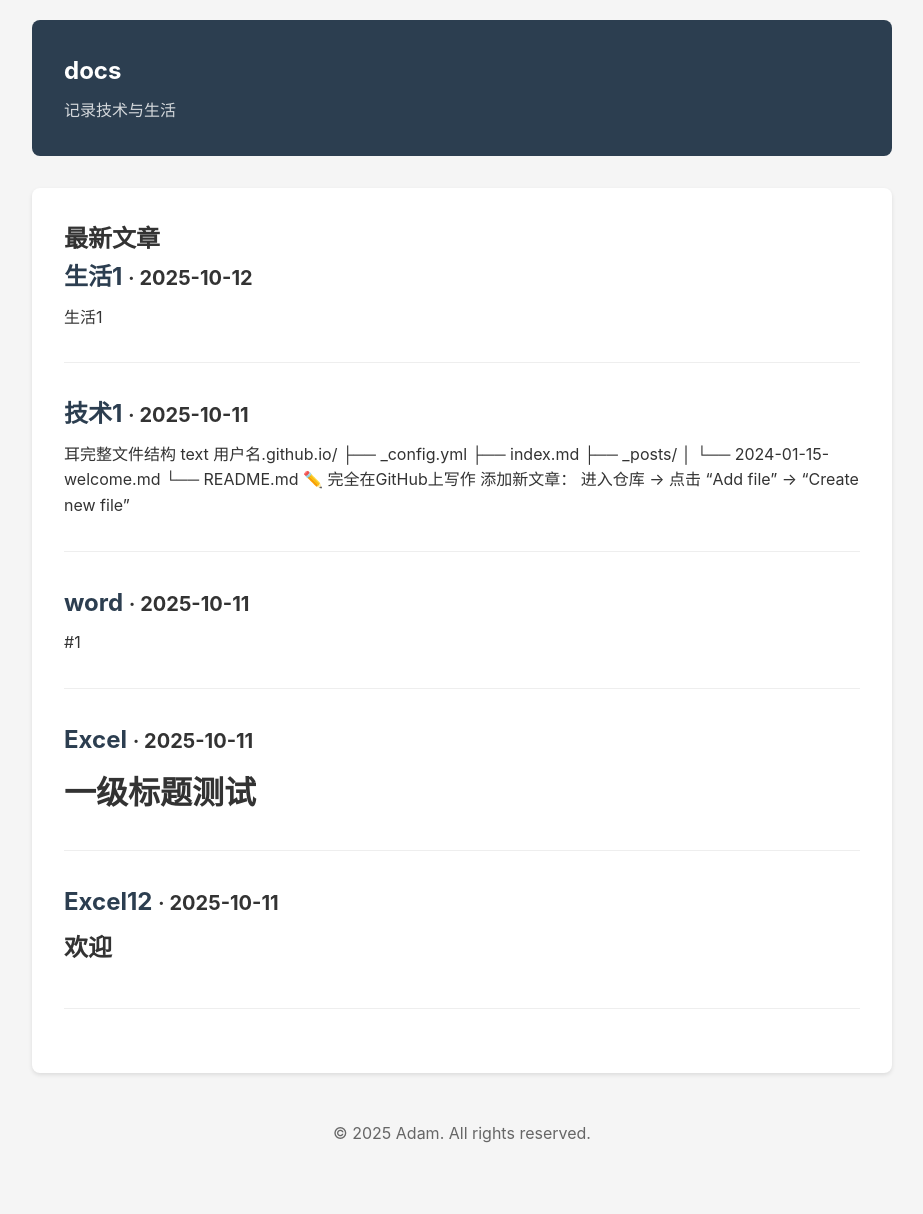
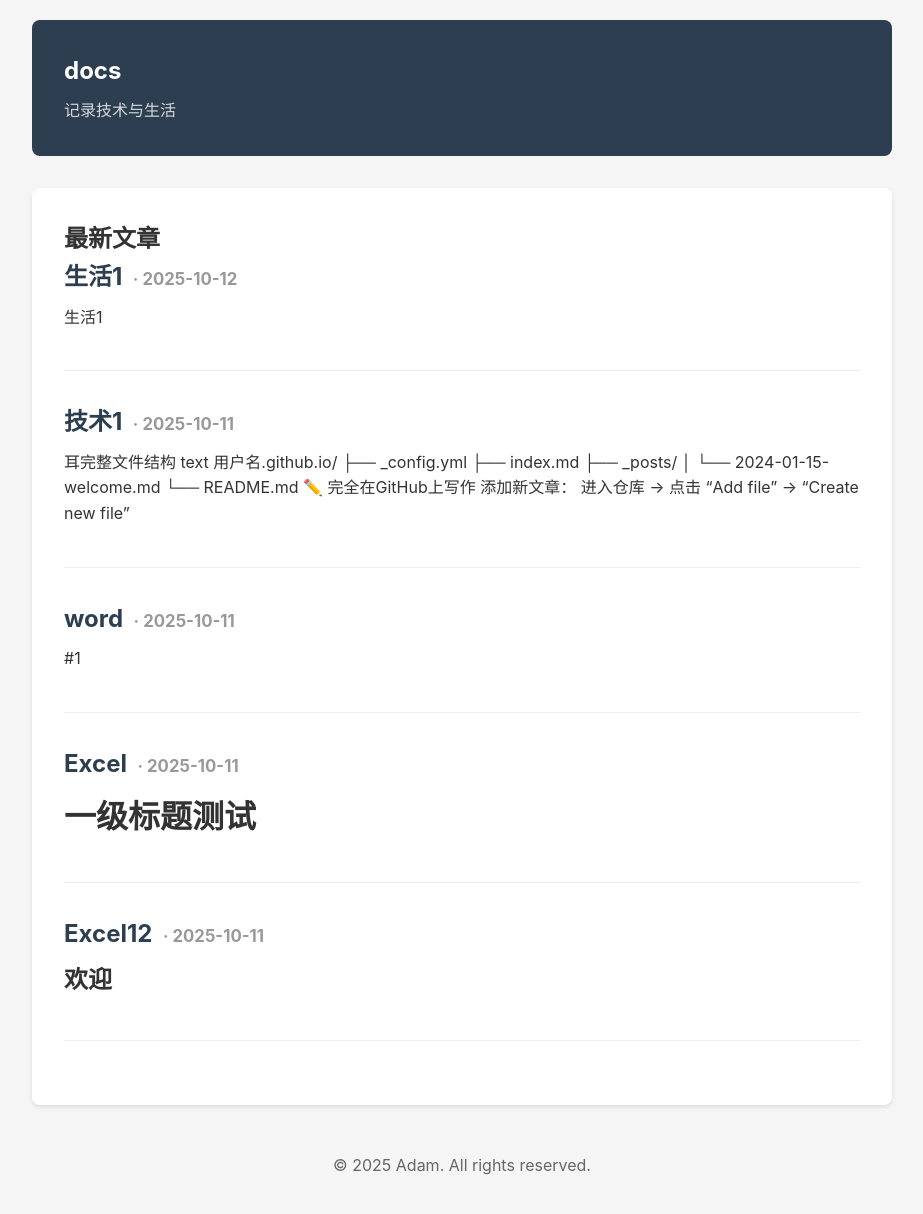
Before and after one commit to lzh210802066/lzh210802066.github.io, a Jekyll site: the page built from index.html, in a window 1280 px wide. Shown: the whole page, without its empty margins (178-1101 px from the left). Built offline with Jekyll 4.4.1, drawn with Linux system fonts in a browser that asks for light colours; before the commit the page ends 1182 px from its top, so only the background shows below that.

Commit message:
Update style.css

```diff
--- a/assets/css/style.css
+++ b/assets/css/style.css
@@ -52,40 +52,67 @@ main {
     box-shadow: 0 2px 4px rgba(0,0,0,0.1);
 }
 
-/* 文章列表外层容器 */
+/* ========== 首页文章列表样式 ========== */
 .post-list {
     list-style: none;         /* 移除默认列表圆点 */
 }
 
-/* 单篇文章条目 */
 .post-list li {
     margin-bottom: 2rem;      /* 条目之间的间距 */
     padding-bottom: 2rem;     /* 内容下内边距 */
     border-bottom: 1px solid #eee; /* 下边分割线 */
 }
 
-/* 每篇文章的标题样式 */
+/* 列表页标题 */
 .post-list h2 {
     margin-bottom: 0.5rem;    /* 标题与正文的间距 */
 }
 
-/* 文章标题链接 */
 .post-list h2 a {
     color: #2c3e50;           /* 深蓝灰色 */
     text-decoration: none;    /* 去掉下划线 */
 }
 
-/* 鼠标悬停在标题时的高亮效果 */
 .post-list h2 a:hover {
-    color: #3498db;           /* 亮蓝色 */
+    color: #3498db;           /* 高亮效果 */
 }
 
-/* 文章正文内容区域 */
-.post-content {
-    margin-top: 2rem;         /* 与标题区分开一点 */
+/* 列表页标题后的小日期 */
+.post-list h2 small.post-date {
+    font-size: 0.7em;         /* 比标题小 */
+    color: #999;              /* 浅灰色 */
+    margin-left: 0.3rem;      /* 与标题间距 */
 }
 
-/* 各级标题样式统一控制 */
+/* 列表页文章摘要 */
+.post-list p {
+    margin-top: 0.5rem;       /* 摘要与标题的间距 */
+}
+
+/* ========== 单篇文章页面样式 ========== */
+.post-header .post-title {
+    font-size: 2rem;          /* 标题适中大小 */
+    font-weight: 700;          /* 加粗 */
+    line-height: 1.3;         /* 行高 */
+    display: flex;            /* 标题与日期同行 */
+    align-items: baseline;    /* 日期对齐底部 */
+    gap: 0.5rem;              /* 标题和日期间距 */
+}
+
+/* 单篇文章标题后的日期 */
+.post-header .post-title .post-date {
+    font-size: 0.65em;        /* 日期比标题小 */
+    color: #999;              /* 浅灰色 */
+}
+
+/* 单篇文章正文内容 */
+.post-content {
+    margin-top: 2rem;         /* 与标题区分开 */
+    font-size: 1rem;          /* 正文字号 */
+    line-height: 1.7;         /* 阅读舒适行距 */
+}
+
+/* 各级标题在文章内容中的统一样式 */
 .post-content h1,
 .post-content h2,
 .post-content h3 {
@@ -99,119 +126,109 @@ main {
     margin-bottom: 1rem;
 }
 
-/* 粗体文字样式 */
+/* 粗体文字 */
 strong {
-    font-weight: 700;         /* 加粗 */
-    color: #2c3e50;           /* 深色强调 */
+    font-weight: 700;
+    color: #2c3e50;
 }
 
-/* 斜体文字样式 */
+/* 斜体文字 */
 em {
-    font-style: italic;       /* 倾斜 */
-    color: #555;              /* 稍浅的灰色 */
+    font-style: italic;
+    color: #555;
 }
 
-/* 行内代码块样式（例如 <code> 片段） */
+/* 行内代码块样式 */
 code {
-    background: #f4f4f4;      /* 灰色背景 */
-    padding: 2px 6px;         /* 内边距 */
-    border-radius: 3px;       /* 圆角 */
-    font-family: 'Courier New', Courier, monospace; /* 等宽字体 */
-    font-size: 0.9em;         /* 稍微缩小一点 */
-    color: #e74c3c;           /* 红色字体 */
+    background: #f4f4f4;
+    padding: 2px 6px;
+    border-radius: 3px;
+    font-family: 'Courier New', Courier, monospace;
+    font-size: 0.9em;
+    color: #e74c3c;
 }
 
-/* 多行代码块样式（<pre><code>...</code></pre>） */
+/* 多行代码块样式 */
 pre {
-    background: #282c34;      /* 深色背景（仿 VS Code 风格） */
+    background: #282c34;
     padding: 1rem;
     border-radius: 5px;
-    overflow-x: auto;         /* 横向滚动（防止长代码溢出） */
-    margin: 1rem 0;           /* 上下间距 */
+    overflow-x: auto;
+    margin: 1rem 0;
 }
 
-/* 代码块内部文字颜色 */
 pre code {
-    background: none;         /* 去掉背景（继承 pre 的背景） */
-    color: #abb2bf;           /* 浅灰文字 */
+    background: none;
+    color: #abb2bf;
     padding: 0;
 }
 
 /* 数学公式样式（KaTeX） */
 .katex {
-    font-size: 1.1em;         /* 稍大一些，让公式更清晰 */
+    font-size: 1.1em;
 }
 
-/* 行间公式区域（display 模式） */
 .katex-display {
-    overflow-x: auto;         /* 横向滚动防止公式太宽 */
-    overflow-y: hidden;       /* 禁止纵向滚动 */
-    padding: 1rem 0;          /* 上下留白 */
+    overflow-x: auto;
+    overflow-y: hidden;
+    padding: 1rem 0;
 }
 
-/* 行内公式不允许换行 */
 .katex-inline {
     white-space: nowrap;
 }
 
 /* 引用块样式 */
 blockquote {
-    border-left: 4px solid #3498db; /* 左边蓝色竖线 */
-    padding-left: 1rem;             /* 内容与线条间距 */
-    margin: 1rem 0;                 /* 上下间距 */
-    color: #666;                    /* 字体颜色偏灰 */
-    font-style: italic;             /* 斜体引用 */
+    border-left: 4px solid #3498db;
+    padding-left: 1rem;
+    margin: 1rem 0;
+    color: #666;
+    font-style: italic;
 }
 
 /* 超链接样式 */
 a {
-    color: #3498db;           /* 蓝色链接 */
-    text-decoration: none;    /* 默认无下划线 */
+    color: #3498db;
+    text-decoration: none;
 }
 
-/* 鼠标悬停时增加下划线 */
 a:hover {
     text-decoration: underline;
 }
 
 /* 页脚样式 */
 footer {
-    text-align: center;       /* 居中对齐 */
-    margin-top: 2rem;         /* 与内容区分开 */
-    padding: 1rem;            /* 内边距 */
-    color: #666;              /* 灰色文字 */
+    text-align: center;
+    margin-top: 2rem;
+    padding: 1rem;
+    color: #666;
 }
 
 /* ========== 响应式设计（移动端适配） ========== */
 @media (max-width: 768px) {
-    /* 手机和平板下的全局字体和布局调整 */
     body {
-        padding: 10px;        /* 减少页面内边距 */
+        padding: 10px;        /* 页面内边距减少 */
         font-size: 16px;      /* 提高文字可读性 */
     }
 
-    /* 页眉内边距缩小 */
     header {
-        padding: 1.5rem 1rem;
+        padding: 1.5rem 1rem; /* 页眉内边距缩小 */
     }
 
-    /* 主内容区内边距减少 */
     main {
-        padding: 1rem;
+        padding: 1rem;        /* 主内容区内边距减少 */
     }
 
-    /* ⭐ 针对移动端公式与代码的特殊优化 */
     .katex {
-        font-size: 1em;       /* 稍微缩小公式字体 */
+        font-size: 1em;
     }
 
     .katex-display {
-        font-size: 0.95em;    /* 行间公式略小一点 */
+        font-size: 0.95em;
     }
 
     pre {
-        font-size: 0.85em;    /* 代码字体更小以防换行 */
+        font-size: 0.85em;
     }
-
-    /* 这里可继续添加其他移动端调整 */
 }
```
